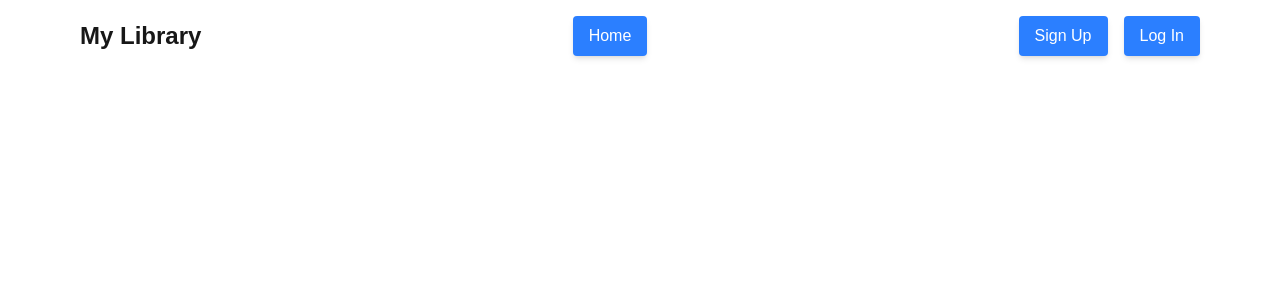
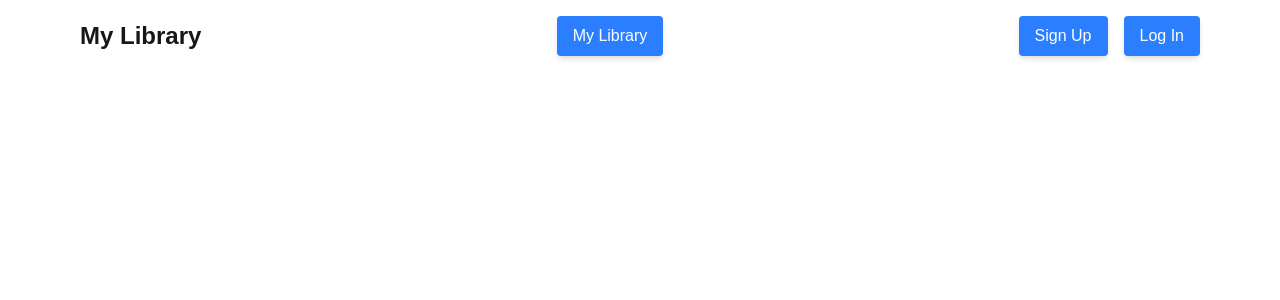
Before and after one commit to andrebarros7201/my-library, a Next.js app: page / in a window 1280 px wide. Shown: the top 300 px of the page. Built offline with nearby package versions, Linux system fonts and the light colour scheme; no server answers.

Commit message:
Update navigation label and link in Header component
Replaced "Home" with "My Library" in the navigation menu to better reflect its purpose. Removed the duplicate "Library" link for authenticated users to streamline the header layout.

```diff
--- a/components/Header.tsx
+++ b/components/Header.tsx
@@ -16,12 +16,11 @@ const Header = () => {
       >
         <h3 className={"font-bold text-2xl"}>My Library</h3>
         <div className={"flex gap-4"}>
-          <HeaderItem label={"Home"} href={"/"} />
+          <HeaderItem label={"My Library"} href={"/library"} />
         </div>
         <div className={"flex gap-4"}>
           {isAuthenticated ? (
             <>
-              <HeaderItem label={"Library"} href={"/library"} />
               <Logout />
             </>
           ) : (
```
